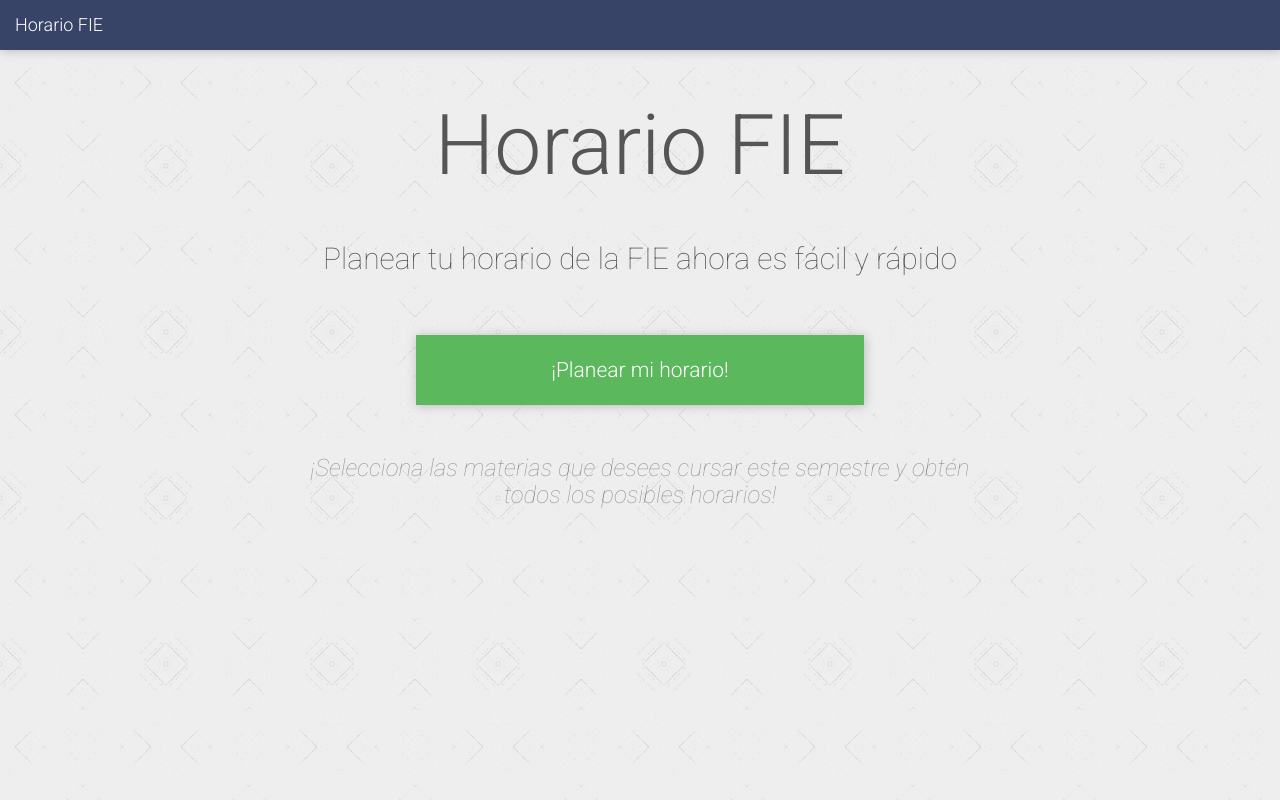
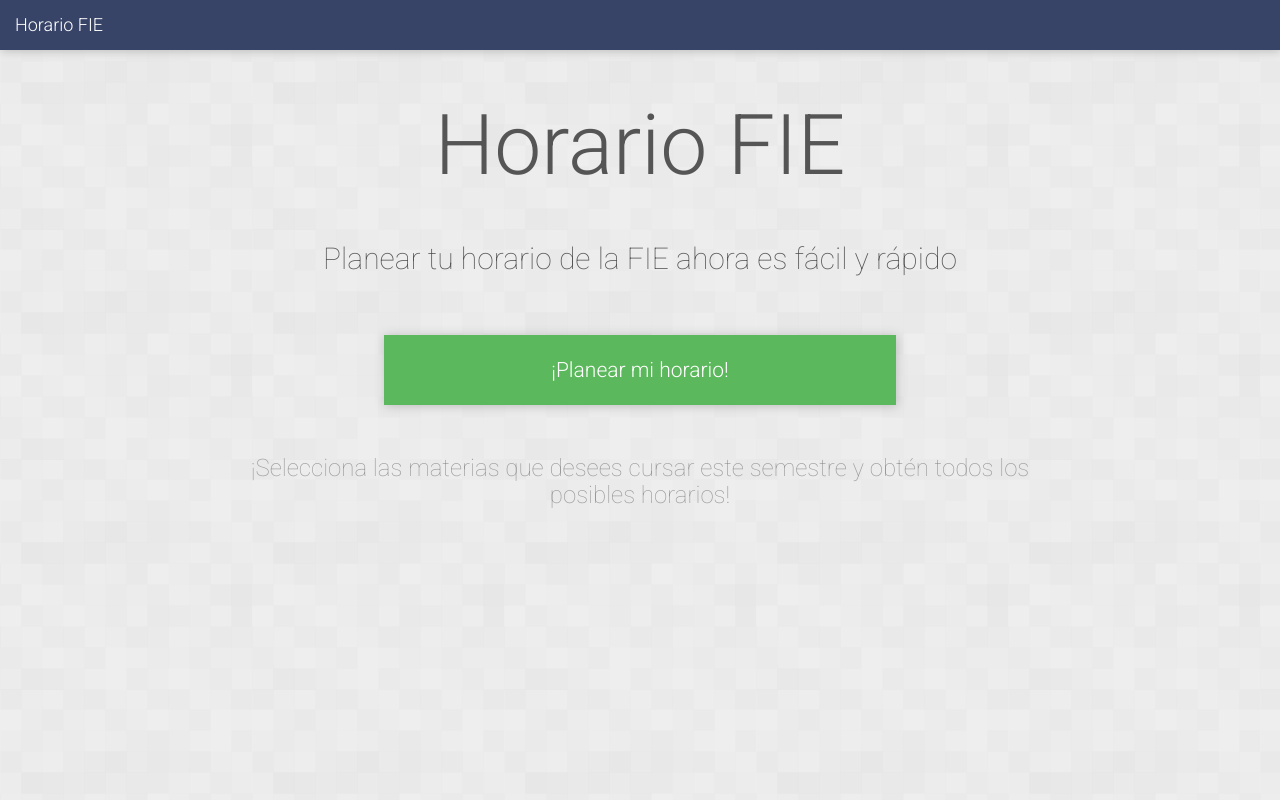
Before and after one commit to romrz/horario-fie, a PHP site: page / in a window 1280 px wide. Run offline with PHP 8.4, Linux system fonts and the light colour scheme.

Commit message:
Adds some visual improvements. New Background. New gif loader. No mobile scale.

```diff
--- a/css/app.css
+++ b/css/app.css
@@ -7,12 +7,13 @@ html, body {
 
 * {
     border-radius: 0 !important;
-    /*box-shadow: 1px 1px 10px 0 #BBB;*/
 }
 
 body {
     background-color: #EEE;
-    background-image: url("/mirrored-squares.png");
+    /*background-image: url("/img/gplay.png");*/
+    background-image: url("/img/transparent-square-tiles.png");
+    background-attachment: fixed;
 
     color: #555;
 }
@@ -70,7 +71,6 @@ table td {
 }
 
 .center-side {
-    /*min-width: 80%;*/
     width: 100%;
 }
 
@@ -78,18 +78,9 @@ table td {
 
 
 /* Index page */
-/*
-.index-page-container {
-    width: 100%;
-    height: 60%;
-
-    display: flex;
-    align-items: center;
-    justify-content: center;
-}*/
 
 .index-page {
-    width: 100%;
+    width: 90%;
     text-align: center;
     margin: auto;
 }
@@ -100,21 +91,18 @@ table td {
 
 .index-page h1 {
     font-size: 6em;
-    /*text-shadow: 1px 1px 10px #BBB;*/
     font-weight: 300;
 }
 
 .index-page h2 {
-    /*color: #;*/
     font-weight: 100;
 }
 
 .index-page h3 {
     color: #999;
     width: 80%;
-    margin: 50px auto 0 auto;
+    margin: 50px auto 50px auto;
     font-weight: 100;
-    font-style: italic;
 }
 
 .index-page button {
@@ -128,7 +116,7 @@ table td {
 
 @media (min-width: 768px) {
     .index-page {
-        width: 70%;
+        width: 80%;
     }
 
     .index-page button {
@@ -165,7 +153,6 @@ table td {
     background-color: #384368;
     border: none;
     border-radius: 0;
-    /*box-shadow: 0 0 10px 0 #999;*/
     box-shadow: 1px 1px 10px 0 #BBB;
 }
 
@@ -192,8 +179,6 @@ table td {
     right: 0;
     width: 50%;
     margin: auto;
-    /*max-width: 400px;*/
-    /*width: 50%;*/
 
     padding: 5px;
     z-index: 9999999;
@@ -240,6 +225,10 @@ table td {
 
 .schedule, .groups {
     overflow: hidden;
+    -webkit-user-select: none;
+    -moz-user-select: none;
+    -ms-user-select: none;
+    user-select: none;
 }
 
 .schedule table, .groups table, .selected-subjects table {
@@ -256,7 +245,7 @@ table td {
 
 @media (min-width: 768px) {
     .schedule {
-        font-size: medium;
+        font-size: 1em;
     }
 }
 
@@ -339,7 +328,6 @@ table td {
 
 .selected-subjects {
     background-color: #fff;
-    /*border-radius: 7px;*/
     box-shadow: 1px 1px 10px 0 #BBB;
     overflow: hidden;
     margin: 20px auto;
@@ -368,6 +356,10 @@ table td {
     width: 50%;
     text-align: center;
     line-height: 40px;
+    -webkit-user-select: none;
+    -moz-user-select: none;
+    -ms-user-select: none;
+    user-select: none;
 }
 
 .schedule-tab {
@@ -445,12 +437,12 @@ table td {
 
 /* Loader */
 .loader {
-    background-image: url("/ajax-loader.gif");
+    background-image: url("/img/ajax-loader.gif");
     background-repeat: no-repeat;
+    background-position: center;
+    opacity: 0.8;
     position: fixed;
     width: 100%;
-    height: 100%;
-    top: 50%;
-    left: 50%;
+    height: 80%;
     display: none;
 }
--- a/index.php
+++ b/index.php
@@ -2,13 +2,13 @@
 <html>
 <head>
     <meta charset="utf-8">
-    <meta name="viewport" content="width=device-width, initial-scale=1">
+    <meta name="viewport" content="width=device-width, initial-scale=1, maximum-scale=1, user-scalable=no">
 
     <title>Horario FIE - Planear tu horario nunca fue tan fácil</title>
 
     <link rel="stylesheet" type="text/css" href="css/bootstrap.min.css">
     <link rel="stylesheet" type="text/css" href="css/app.css">
-    <link href="https://fonts.googleapis.com/css?family=Roboto:100,100i,300,400,900" rel="stylesheet">
+    <link href="https://fonts.googleapis.com/css?family=Roboto:100,300" rel="stylesheet">
 </head>
 <body>
 
```
Also changed, not shown: ajax-loader.gif (deleted), img/ajax-loader.gif (added), img/gplay.png (added), img/transparent-square-tiles.png (added), mirrored-squares.png (deleted).
